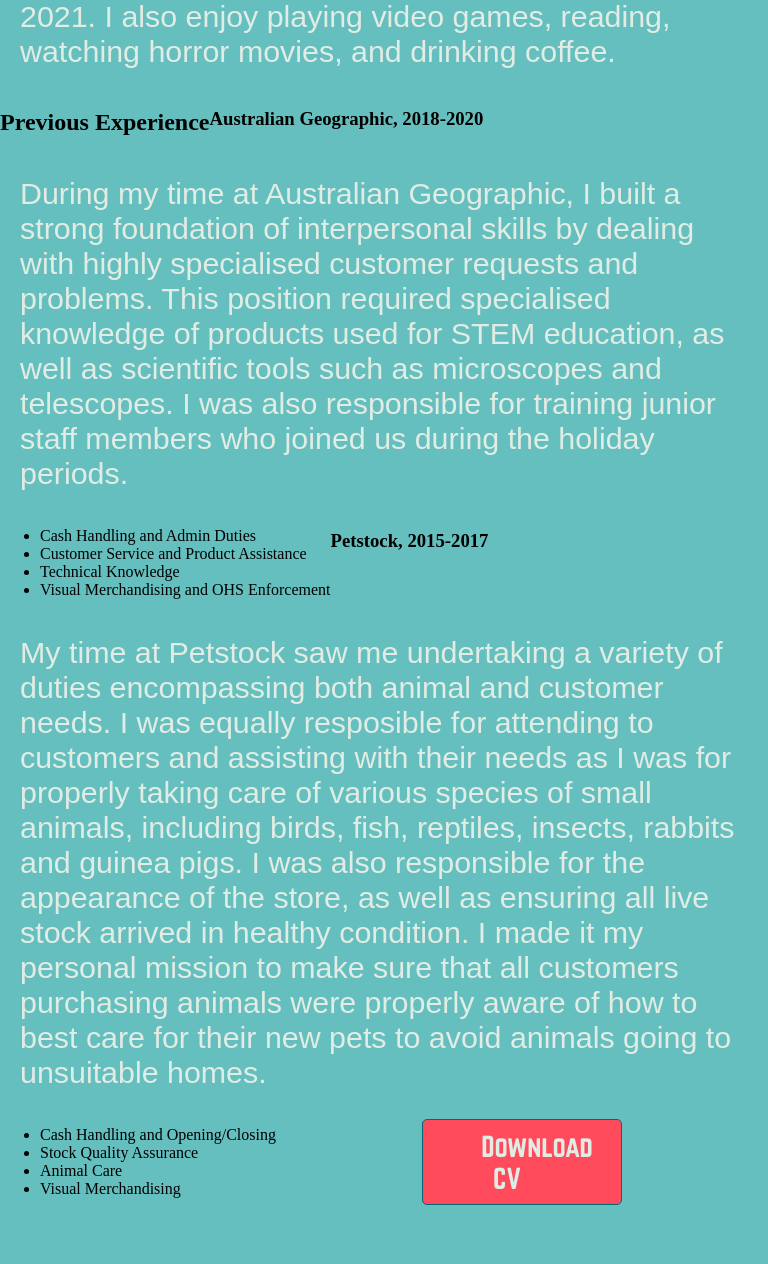
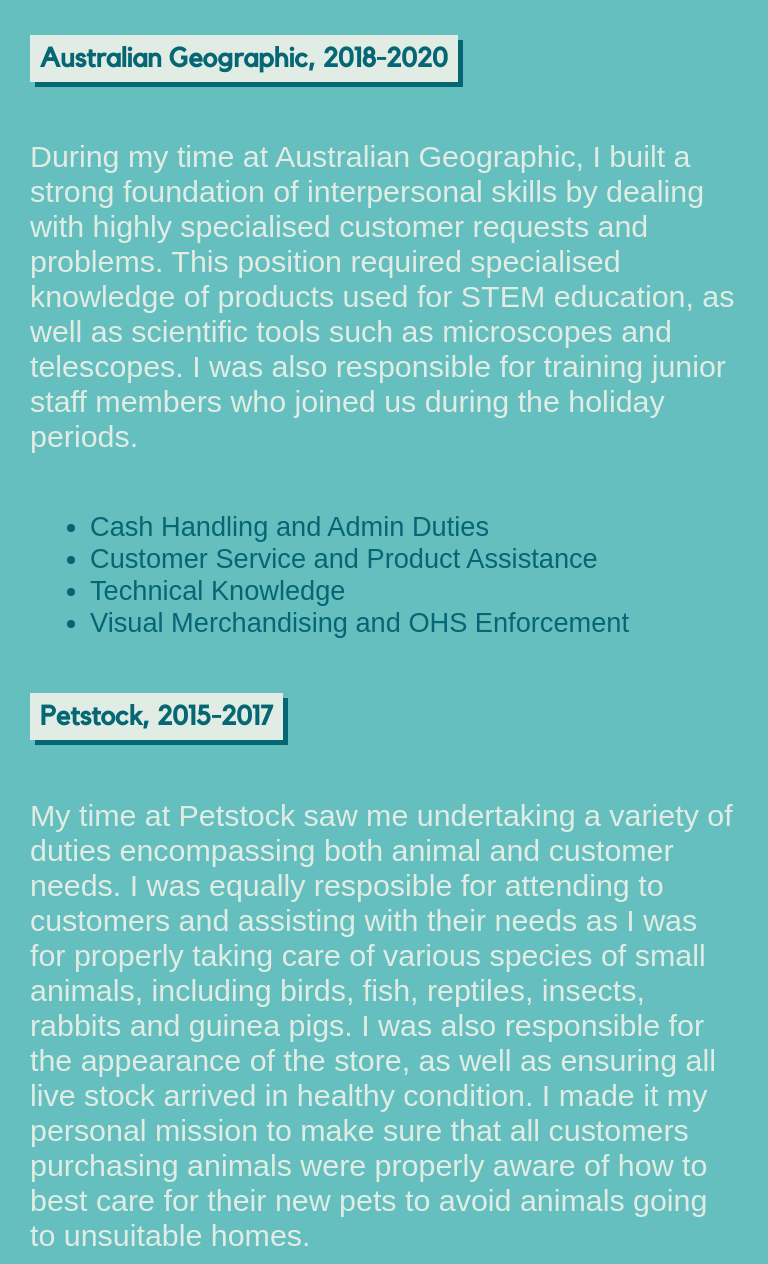
Before and after one commit to Theosaurus-Rex/coder-portfolio, a plain HTML site: page pages/about.html in a window 768 px wide. Shown: the part 1533-2797 px from the top of the page. Before the commit the page ends 2757 px from the top, so only its background shows below. Drawn offline with Linux system fonts and the light colour scheme; a web font is replaced by a local one.

Commit message:
finish styling about page tablet view

```diff
--- a/styles.css
+++ b/styles.css
@@ -430,4 +430,74 @@ Red = #FF4B5C
             padding: 30px;
     }
 
+    /* About Page Content */
+
+    .fullbody {
+        max-width: 30%;
+        margin: 40px;
+        padding: 5px;
+        filter: drop-shadow(5px 5px 8px #056674);
+        z-index: -3;
+    }
+
+    .about {
+        display: flex;
+        flex-wrap: wrap;
+        flex-direction: row;
+    }
+
+    .about h1 {
+        font-size: 150px;
+        margin-top: 250px;
+        margin-right: 50px;
+        margin-left: 280px;
+        z-index: 3;
+    }
+
+    .about p {
+        margin: 30px;
+    }
+
+
+    .about h2 {
+        font-family: 'Kollektif', Arial, sans-serif;
+        font-size: 300%;
+        color: #E0ECE4;
+        text-shadow: 2px 2px #FF4B5C;
+        margin-left: 30px;
+    }
+
+    .about h3 {
+        font-family: 'Kollektif', Arial, sans-serif;
+        font-size: 170%;
+        background-color: #E0ECE4;
+        padding: 10px;
+        color: #056674;
+        margin-left: 30px;
+        box-shadow: 5px 5px #056674;
+
+    }
+
+    .about ul {
+        font-family: 'Montserrat', Arial, sans-serif;
+        font-size: 170%;
+        margin-left: 50px;
+        color: #056674;
+    }
+
+    .about button {
+        max-width: 180px;
+        background-color: #FF4B5C;
+        border: 1px solid #056674;
+        border-radius: 5px;
+        margin: 30px auto 30px auto;
+    }
+
+    .about button a {
+        text-decoration: none;
+        font-family: 'Norwester', Arial, sans-serif;
+        color: #E0ECE4;
+        font-size: 210%;
+        padding: 10px;
+    }
 }
```
